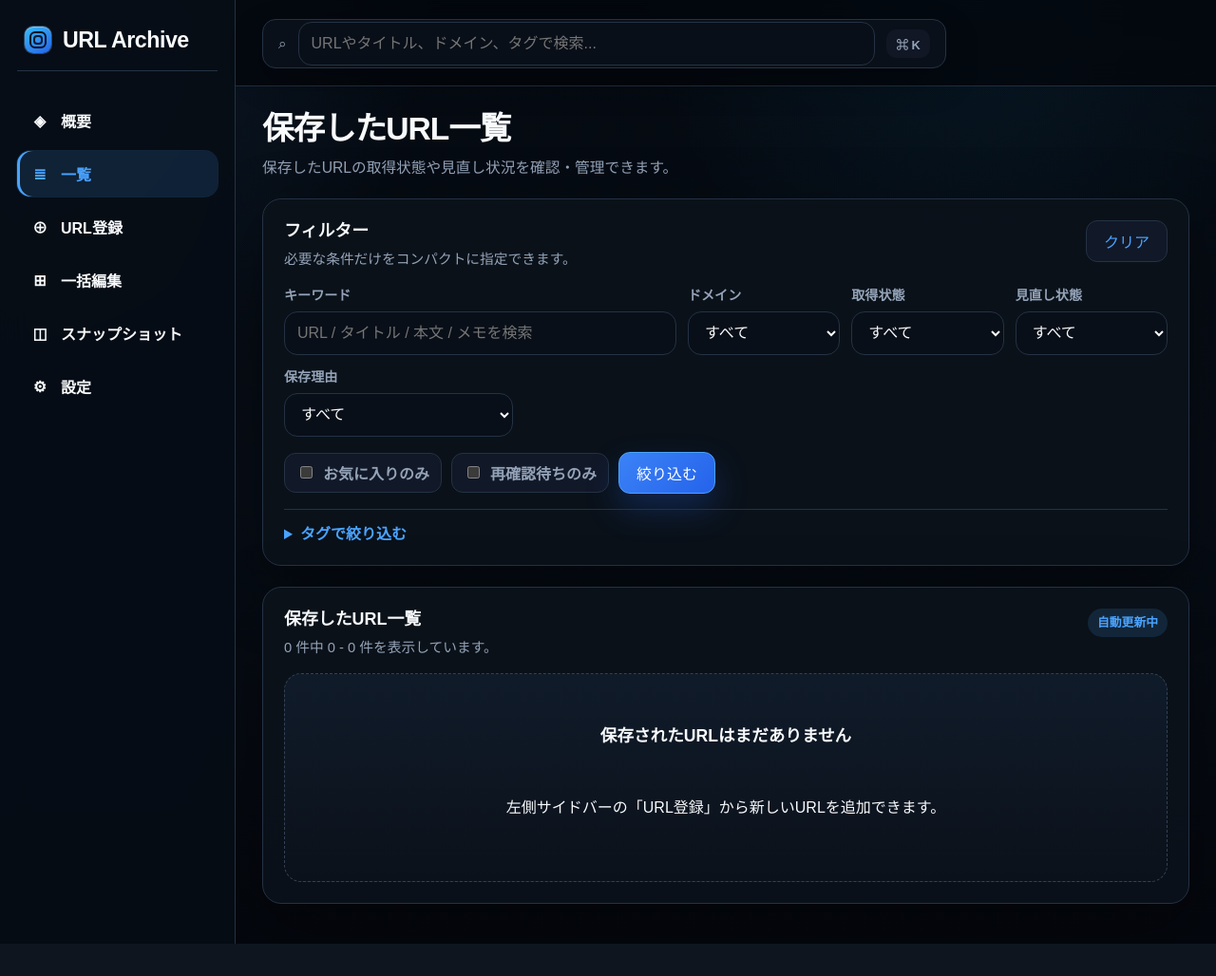
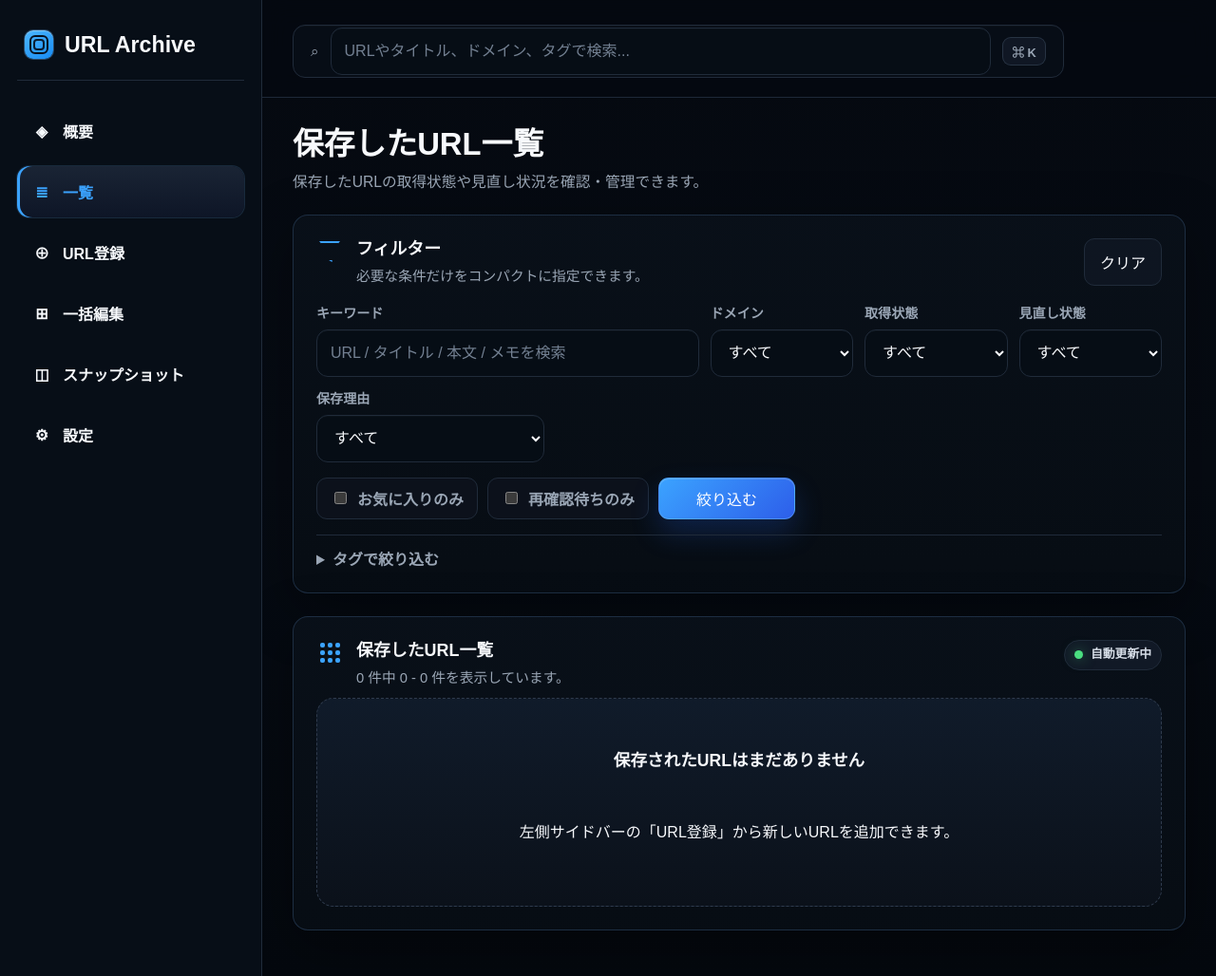
Before and after one commit to IceBoxninaru/url-, a Django app: page /resources/ in a window 1280 px wide. Shown: the whole page at 95% size. Before the commit the page ends 994 px from the top, so only its background shows below. Run offline with Django 5.2, Linux system fonts and the light colour scheme; data that the repository does not hold is empty.

Commit message:
Polish dark archive UI

```diff
--- a/app/static/app.css
+++ b/app/static/app.css
@@ -1,27 +1,28 @@
 :root {
-    --app-bg: #050a11;
-    --panel: #0b111a;
-    --panel-muted: #111827;
-    --line: #243244;
-    --line-strong: #334155;
-    --text: #f8fafc;
-    --muted: #94a3b8;
-    --brand: #4aa3ff;
-    --brand-soft: rgba(74, 163, 255, 0.14);
-    --brand-deep: #93c5fd;
-    --success: #5ee27f;
-    --success-soft: rgba(34, 197, 94, 0.16);
-    --warning: #facc15;
-    --warning-soft: rgba(250, 204, 21, 0.13);
-    --violet: #a78bfa;
-    --violet-soft: rgba(167, 139, 250, 0.13);
-    --danger: #fb7185;
-    --danger-soft: rgba(251, 113, 133, 0.13);
+    --app-bg: #050910;
+    --panel: #080e16;
+    --panel-muted: #101823;
+    --panel-raised: #121a27;
+    --line: #202b3a;
+    --line-strong: #2f3b4d;
+    --text: #f7f9fc;
+    --muted: #9aa6b5;
+    --brand: #3ba3ff;
+    --brand-soft: rgba(59, 163, 255, 0.14);
+    --brand-deep: #72bbff;
+    --success: #4ade80;
+    --success-soft: rgba(34, 197, 94, 0.18);
+    --warning: #f7c948;
+    --warning-soft: rgba(247, 201, 72, 0.16);
+    --violet: #9da7ff;
+    --violet-soft: rgba(157, 167, 255, 0.14);
+    --danger: #ff6b81;
+    --danger-soft: rgba(255, 107, 129, 0.14);
     --gold: #fbbf24;
     --gold-soft: rgba(251, 191, 36, 0.16);
-    --shadow: 0 24px 70px rgba(0, 0, 0, 0.38);
-    --radius-panel: 20px;
-    --radius-control: 14px;
+    --shadow: 0 18px 58px rgba(0, 0, 0, 0.34);
+    --radius-panel: 16px;
+    --radius-control: 12px;
 }
 
 * {
@@ -38,9 +39,7 @@ body {
     font-family: "Aptos", "BIZ UDPGothic", "Yu Gothic UI", sans-serif;
     color: var(--text);
     background:
-        radial-gradient(circle at top left, rgba(74, 163, 255, 0.11), transparent 28%),
-        radial-gradient(circle at 80% 0%, rgba(14, 165, 233, 0.08), transparent 24%),
-        linear-gradient(180deg, #050a11 0%, #070d16 52%, #04070d 100%);
+        linear-gradient(180deg, #050910 0%, #060b13 48%, #04080e 100%);
     -webkit-font-smoothing: antialiased;
 }
 
@@ -87,16 +86,16 @@ ul.errorlist {
 
 .app-shell {
     display: grid;
-    grid-template-columns: 248px minmax(0, 1fr);
+    grid-template-columns: 276px minmax(0, 1fr);
     min-height: 100vh;
 }
 
 .app-sidebar {
     display: flex;
     flex-direction: column;
-    gap: 28px;
-    padding: 20px 18px;
-    background: rgba(7, 13, 22, 0.94);
+    gap: 26px;
+    padding: 24px 18px;
+    background: rgba(8, 15, 24, 0.96);
     border-right: 1px solid var(--line);
     backdrop-filter: blur(16px);
 }
@@ -105,7 +104,7 @@ ul.errorlist {
     display: flex;
     align-items: center;
     gap: 12px;
-    padding: 8px 8px 18px;
+    padding: 8px 8px 22px;
     border-bottom: 1px solid var(--line);
     color: var(--text);
 }
@@ -114,16 +113,16 @@ ul.errorlist {
     display: block;
     font-size: 1.45rem;
     font-weight: 800;
-    letter-spacing: -0.02em;
+    letter-spacing: 0;
 }
 
 .app-brand__mark {
     position: relative;
-    width: 28px;
-    height: 28px;
+    width: 30px;
+    height: 30px;
     border-radius: 9px;
-    background: linear-gradient(145deg, #38bdf8, #2563eb);
-    box-shadow: 0 0 0 1px rgba(147, 197, 253, 0.3), inset 0 1px 0 rgba(255, 255, 255, 0.35);
+    background: linear-gradient(145deg, #4db7ff, #188bf2);
+    box-shadow: 0 0 0 1px rgba(114, 187, 255, 0.34), inset 0 1px 0 rgba(255, 255, 255, 0.32);
 }
 
 .app-brand__mark span {
@@ -141,30 +140,30 @@ ul.errorlist {
 
 .app-nav {
     display: grid;
-    gap: 8px;
+    gap: 10px;
 }
 
 .app-nav__link {
     display: flex;
     align-items: center;
     gap: 12px;
-    min-height: 48px;
-    padding: 0 14px;
-    border-radius: 14px;
+    min-height: 54px;
+    padding: 0 16px;
+    border-radius: 13px;
     color: var(--text);
     font-weight: 700;
     transition: background-color 0.18s ease, color 0.18s ease, transform 0.18s ease;
 }
 
 .app-nav__link:hover {
-    background: rgba(74, 163, 255, 0.08);
+    background: rgba(59, 163, 255, 0.08);
     transform: translateX(2px);
 }
 
 .app-nav__link.is-active {
-    background: var(--brand-soft);
+    background: linear-gradient(180deg, rgba(30, 41, 59, 0.82), rgba(15, 23, 42, 0.82));
     color: var(--brand);
-    box-shadow: inset 3px 0 0 var(--brand), 0 0 0 1px rgba(74, 163, 255, 0.16);
+    box-shadow: inset 3px 0 0 var(--brand), 0 0 0 1px rgba(114, 187, 255, 0.16);
 }
 
 .app-nav__icon {
@@ -188,9 +187,9 @@ ul.errorlist {
     align-items: center;
     justify-content: flex-start;
     gap: 20px;
-    padding: 20px 28px 18px;
-    background: rgba(4, 8, 14, 0.82);
-    border-bottom: 1px solid rgba(36, 50, 68, 0.9);
+    padding: 26px 32px 20px;
+    background: rgba(5, 9, 16, 0.88);
+    border-bottom: 1px solid rgba(32, 43, 58, 0.95);
     backdrop-filter: blur(14px);
 }
 
@@ -199,13 +198,13 @@ ul.errorlist {
     display: flex;
     align-items: center;
     gap: 12px;
-    max-width: 720px;
-    min-height: 52px;
-    padding: 0 16px;
+    max-width: 812px;
+    min-height: 56px;
+    padding: 0 18px;
     border: 1px solid var(--line);
-    border-radius: 14px;
-    background: rgba(11, 17, 26, 0.94);
-    box-shadow: 0 14px 34px rgba(0, 0, 0, 0.26);
+    border-radius: 13px;
+    background: rgba(8, 14, 22, 0.96);
+    box-shadow: inset 0 1px 0 rgba(255, 255, 255, 0.025);
 }
 
 .top-search input {
@@ -232,8 +231,9 @@ ul.errorlist {
     min-width: 46px;
     min-height: 30px;
     padding: 0 8px;
-    border-radius: 10px;
-    background: rgba(17, 24, 39, 0.94);
+    border: 1px solid rgba(47, 59, 77, 0.78);
+    border-radius: 9px;
+    background: rgba(18, 26, 39, 0.86);
     font-size: 0.8rem;
     font-weight: 700;
 }
@@ -286,12 +286,12 @@ ul.errorlist {
 }
 
 .workspace {
-    padding: 26px 28px 42px;
+    padding: 30px 32px 48px;
 }
 
 .workspace-stack {
     display: grid;
-    gap: 22px;
+    gap: 24px;
 }
 
 .flash-stack {
@@ -332,9 +332,9 @@ ul.errorlist {
 
 .page-header h1 {
     margin-bottom: 8px;
-    font-size: 2.1rem;
+    font-size: 2.05rem;
     line-height: 1.15;
-    letter-spacing: -0.03em;
+    letter-spacing: 0;
 }
 
 .page-header--detail h1 {
@@ -368,7 +368,7 @@ button,
     justify-content: center;
     min-height: 44px;
     padding: 0 18px;
-    border-radius: 12px;
+    border-radius: 11px;
     border: 1px solid transparent;
     text-decoration: none;
     cursor: pointer;
@@ -387,10 +387,10 @@ button:hover,
 button:not(.icon-button):not(.tab-button):not(.button--ghost):not(.button--soft):not(.button--text),
 .primary-link,
 .cta-link {
-    background: linear-gradient(135deg, #3b82f6 0%, #2563eb 100%);
+    background: linear-gradient(135deg, #3ba3ff 0%, #2d5eea 100%);
     color: #ffffff;
-    border-color: var(--brand);
-    box-shadow: 0 16px 34px rgba(37, 99, 235, 0.26);
+    border-color: rgba(114, 187, 255, 0.38);
+    box-shadow: 0 14px 30px rgba(37, 99, 235, 0.24), inset 0 1px 0 rgba(255, 255, 255, 0.18);
 }
 
 .button--ghost {
@@ -401,8 +401,8 @@ button:not(.icon-button):not(.tab-button):not(.button--ghost):not(.button--soft)
 
 .button--soft,
 .text-link {
-    background: var(--panel-muted);
-    color: var(--brand);
+    background: rgba(15, 23, 35, 0.9);
+    color: var(--text);
     border-color: var(--line);
 }
 
@@ -438,10 +438,10 @@ button:disabled {
 }
 
 .panel {
-    background: rgba(11, 17, 26, 0.94);
-    border: 1px solid var(--line);
+    background: linear-gradient(180deg, rgba(9, 16, 25, 0.98), rgba(7, 13, 20, 0.98));
+    border: 1px solid rgba(31, 47, 68, 0.96);
     border-radius: var(--radius-panel);
-    padding: 22px;
+    padding: 24px;
     box-shadow: var(--shadow);
 }
 
@@ -453,8 +453,52 @@ button:disabled {
     margin-bottom: 18px;
 }
 
+.section-heading__title {
+    display: flex;
+    align-items: flex-start;
+    gap: 14px;
+    min-width: 0;
+}
+
+.section-heading__icon {
+    position: relative;
+    display: inline-flex;
+    flex: 0 0 auto;
+    align-items: center;
+    justify-content: center;
+    width: 28px;
+    height: 28px;
+    color: var(--brand);
+}
+
+.section-heading--filter .section-heading__icon::before {
+    content: "";
+    width: 18px;
+    height: 18px;
+    border: 2px solid currentColor;
+    clip-path: polygon(0 0, 100% 0, 62% 45%, 62% 100%, 38% 86%, 38% 45%);
+}
+
+.section-heading--list .section-heading__icon::before {
+    content: "";
+    width: 5px;
+    height: 5px;
+    border-radius: 2px;
+    background: currentColor;
+    box-shadow:
+        0 8px 0 currentColor,
+        0 16px 0 currentColor,
+        8px 0 0 currentColor,
+        8px 8px 0 currentColor,
+        8px 16px 0 currentColor,
+        16px 0 0 currentColor,
+        16px 8px 0 currentColor,
+        16px 16px 0 currentColor;
+    transform: translate(-8px, -8px);
+}
+
 .section-heading h2 {
-    margin-bottom: 6px;
+    margin-bottom: 5px;
     font-size: 1.12rem;
     line-height: 1.3;
 }
@@ -651,6 +695,19 @@ button:disabled {
     gap: 16px;
 }
 
+.filter-panel .section-heading {
+    align-items: center;
+}
+
+.filter-panel .button--soft {
+    min-height: 50px;
+    padding-inline: 16px;
+}
+
+.filter-panel .button--primary {
+    min-width: 144px;
+}
+
 .filter-grid,
 .form-grid {
     display: grid;
@@ -698,14 +755,20 @@ input[type="number"],
 textarea,
 select {
     width: 100%;
-    min-height: 46px;
-    padding: 11px 13px;
+    min-height: 50px;
+    padding: 12px 14px;
     border: 1px solid var(--line);
     border-radius: var(--radius-control);
-    background: #090f18;
+    background: rgba(7, 13, 21, 0.96);
     color: var(--text);
     outline: none;
-    transition: border-color 0.16s ease, box-shadow 0.16s ease;
+    box-shadow: inset 0 1px 0 rgba(255, 255, 255, 0.025);
+    transition: border-color 0.16s ease, box-shadow 0.16s ease, background-color 0.16s ease;
+}
+
+input::placeholder,
+textarea::placeholder {
+    color: #738092;
 }
 
 textarea {
@@ -728,11 +792,11 @@ input[type="checkbox"] {
     display: inline-flex;
     align-items: center;
     gap: 8px;
-    min-height: 42px;
-    padding: 0 12px;
+    min-height: 44px;
+    padding: 0 14px;
     border: 1px solid var(--line);
-    border-radius: 12px;
-    background: var(--panel-muted);
+    border-radius: 11px;
+    background: rgba(12, 18, 28, 0.92);
     font-weight: 700;
     color: var(--muted);
 }
@@ -810,7 +874,7 @@ input[type="checkbox"] {
 
 .filter-details summary {
     cursor: pointer;
-    color: var(--brand);
+    color: var(--muted);
     font-weight: 700;
 }
 
@@ -856,7 +920,7 @@ input[type="checkbox"] {
     display: inline-flex;
     align-items: center;
     justify-content: center;
-    min-height: 30px;
+    min-height: 32px;
     padding: 0 10px;
     border-radius: 999px;
     font-size: 0.8rem;
@@ -865,18 +929,29 @@ input[type="checkbox"] {
 }
 
 .live-badge {
-    background: var(--brand-soft);
-    color: var(--brand);
+    gap: 8px;
+    background: rgba(18, 26, 39, 0.95);
+    color: #d6dde7;
+    border: 1px solid var(--line);
+}
+
+.live-badge::before {
+    content: "";
+    width: 9px;
+    height: 9px;
+    border-radius: 50%;
+    background: var(--success);
+    box-shadow: 0 0 14px rgba(74, 222, 128, 0.5);
 }
 
 .tone-chip {
-    background: rgba(17, 24, 39, 0.94);
+    background: rgba(18, 26, 39, 0.94);
     color: #cbd5e1;
 }
 
 .tone-chip--neutral,
 .tag-chip--soft {
-    background: rgba(17, 24, 39, 0.94);
+    background: rgba(18, 26, 39, 0.94);
     color: #cbd5e1;
 }
 
@@ -979,6 +1054,18 @@ input[type="checkbox"] {
     white-space: nowrap;
 }
 
+.resource-list-panel {
+    overflow: hidden;
+}
+
+.resource-list-panel .section-heading {
+    margin-bottom: 12px;
+}
+
+.resource-table tbody tr {
+    transition: background-color 0.16s ease;
+}
+
 .resource-table__identity {
     display: grid;
     grid-template-columns: auto minmax(0, 1fr);
--- a/app/templates/resources/_resource_results.html
+++ b/app/templates/resources/_resource_results.html
@@ -1,14 +1,17 @@
 <section
-    class="panel"
+    class="panel resource-list-panel"
     data-resource-autorefresh
     data-resource-fragment-url="{{ resource_fragment_url }}"
     data-resource-signature="{{ resource_signature }}"
     data-resource-poll-ms="{{ resource_poll_ms }}"
 >
-    <div class="section-heading">
-        <div>
-            <h2>保存したURL一覧</h2>
-            <p class="section-subtitle">{{ resource_count }} 件中 {{ resource_start }} - {{ resource_end }} 件を表示しています。</p>
+    <div class="section-heading section-heading--list">
+        <div class="section-heading__title">
+            <span class="section-heading__icon" aria-hidden="true"></span>
+            <div>
+                <h2>保存したURL一覧</h2>
+                <p class="section-subtitle">{{ resource_count }} 件中 {{ resource_start }} - {{ resource_end }} 件を表示しています。</p>
+            </div>
         </div>
         <span class="live-badge" data-autorefresh-status>自動更新中</span>
     </div>
--- a/app/templates/resources/list.html
+++ b/app/templates/resources/list.html
@@ -12,10 +12,13 @@
     </section>
 
     <section class="panel filter-panel">
-        <div class="section-heading">
-            <div>
-                <h2>フィルター</h2>
-                <p class="section-subtitle">必要な条件だけをコンパクトに指定できます。</p>
+        <div class="section-heading section-heading--filter">
+            <div class="section-heading__title">
+                <span class="section-heading__icon" aria-hidden="true"></span>
+                <div>
+                    <h2>フィルター</h2>
+                    <p class="section-subtitle">必要な条件だけをコンパクトに指定できます。</p>
+                </div>
             </div>
             <a href="{% url 'resources:list' %}" class="button button--soft">クリア</a>
         </div>
```
Also changed, not shown: other parts of app/static/app.css (+40 -36 lines).
